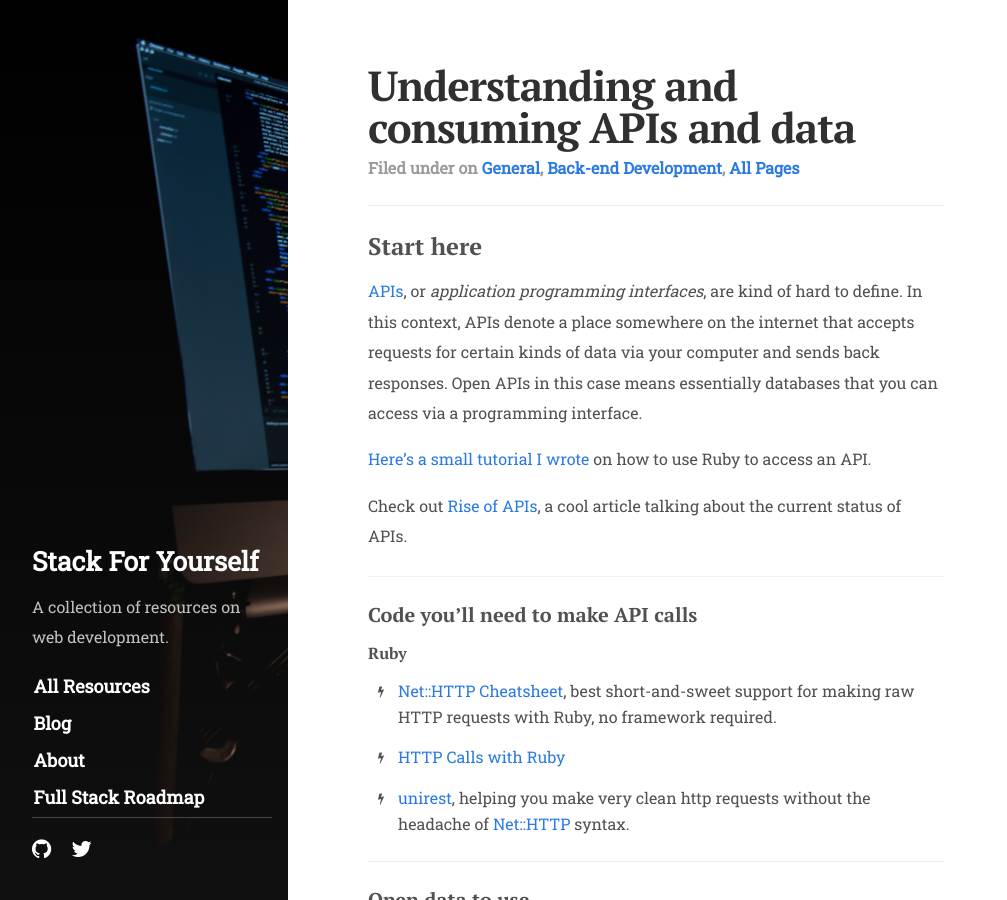
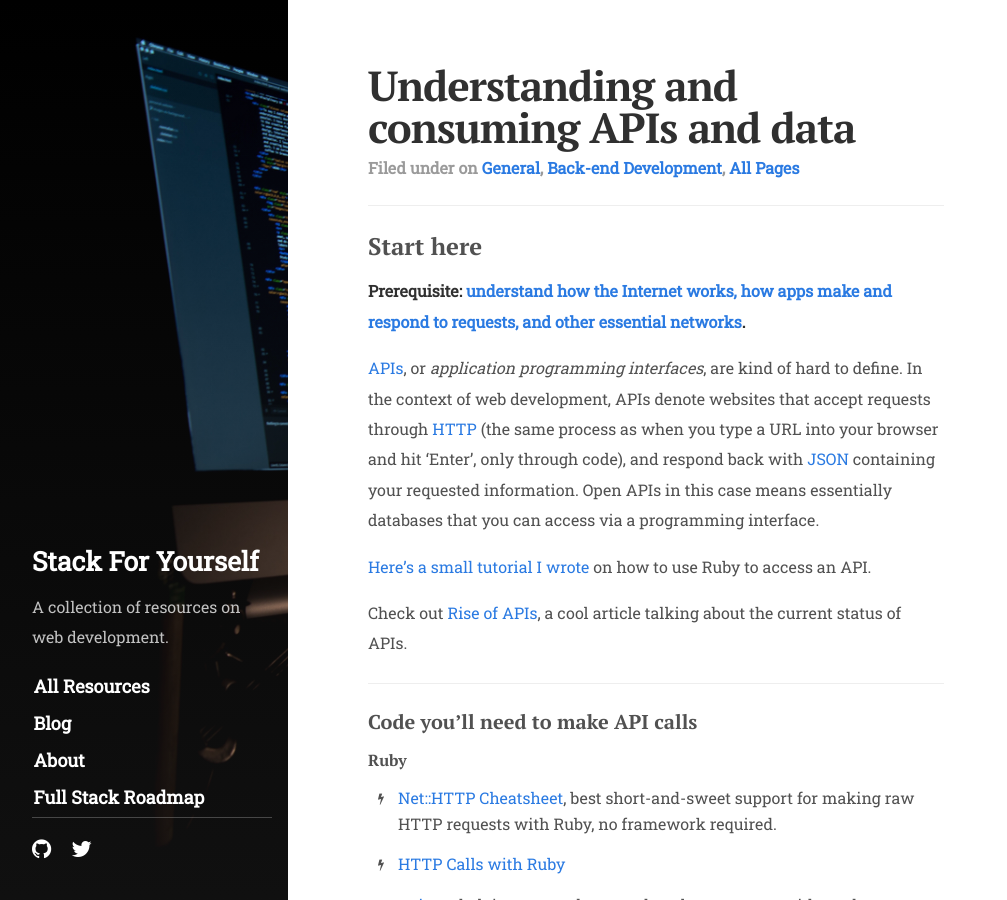
Before and after one commit to mindplace/stack-for-yourself, a Jekyll site: the page built from _posts/2016-05-01-open-apis.md, in a window 1280 px wide and 900 px high. Shown: the whole window, without its empty margins (0-1007 px from the left). Built offline with Jekyll 4.4.1, drawn with Linux system fonts in a browser that asks for light colours; nearby versions of some CDN libraries; comment, search, counter and statistics services are not loaded.

Commit message:
added networking prerequisite

```diff
--- a/_posts/2016-05-01-open-apis.md
+++ b/_posts/2016-05-01-open-apis.md
@@ -7,7 +7,10 @@ categories: [back-end, front-end]
 ---
 
 ## Start here
-[APIs](https://en.wikipedia.org/wiki/Application_programming_interface), or *application programming interfaces*, are kind of hard to define. In this context, APIs denote a place somewhere on the internet that accepts requests for certain kinds of data via your computer and sends back responses. Open APIs in this case means essentially databases that you can access via a programming interface.
+
+**Prerequisite: [understand how the Internet works, how apps make and respond to requests, and other essential networks]({% post_url 2016-10-01-networking-basics %}).**
+
+[APIs](https://en.wikipedia.org/wiki/Application_programming_interface), or *application programming interfaces*, are kind of hard to define. In the context of web development, APIs denote websites that accept requests through [HTTP](http://www.w3schools.com/tags/ref_httpmethods.asp) (the same process as when you type a URL into your browser and hit 'Enter', only through code), and respond back with [JSON](http://www.w3schools.com/json/) containing your requested information. Open APIs in this case means essentially databases that you can access via a programming interface.
 
 [Here's a small tutorial I wrote]({% post_url 2016-08-22-accessing-apis-with-ruby %}) on how to use Ruby to access an API.
 
```
Also changed, not shown: _posts/2016-07-01-ruby-frameworks.md (+3 -0 lines), _posts/2016-07-01-ruby-rails.md (+3 -0 lines), _posts/2016-08-22-accessing-apis-with-ruby.md (+2 -0 lines).
